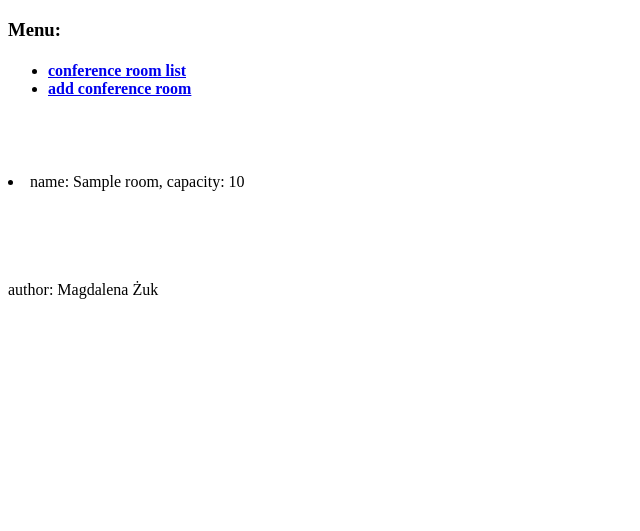
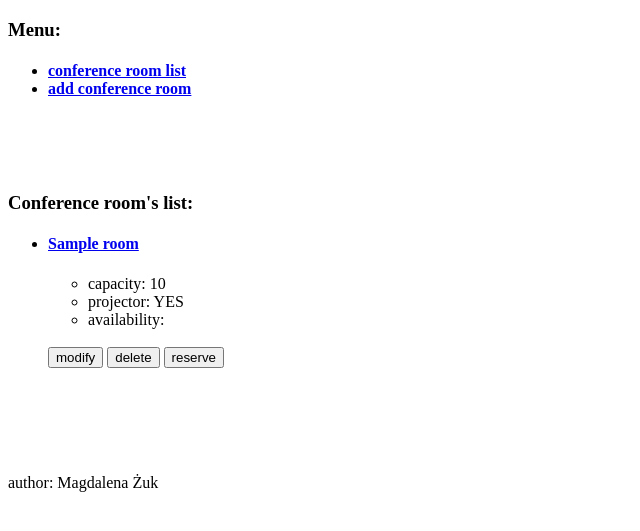
Before and after one commit to m-n-zuk/workshop_3, a Django app: page / in a window 1280 px wide. Shown: the top 531 px of the page, without its empty margins (0-640 px from the left). Run offline with Django 4.2, Linux system fonts and the light colour scheme; tables that the repository leaves empty hold one stand-in row (values such as "Sample post").

Commit message:
add_room - modification

```diff
--- a/application/views.py
+++ b/application/views.py
@@ -30,11 +30,38 @@ class AddRoom(View):
 
         return render(request, 'add_room.html', {'rooms': rooms})
 
-    # def post(self, request):
-    #
-    #     f_name = request.POST['f_name']
-    #     l_name = request.POST['l_name']
-    #
-    #     Person.objects.create(first_name=f_name, last_name=l_name)
-    #
-    #     return redirect('/sklep/add_person')
+    def post(self, request):
+
+        name = request.POST['name']
+        capacity = request.POST['capacity']
+        projector = request.POST.get('projector', False) == 'on'
+
+        rooms_n = Room.objects.filter(name=name)
+
+        if len(name) != 0:
+
+            if len(rooms_n) == 0:
+
+                if int(capacity) > 0:
+                    Room.objects.create(name=name, capacity=capacity, projector=projector)
+                    return redirect('/')
+                else:
+                    txt = "Conference room's capacity should be grater that 0!"
+                    return render(request, 'add_room.html', {'txt': txt})
+
+            else:
+                txt = "A conference room with that name is existing! Write another name."
+                return render(request, 'add_room.html', {'txt': txt})
+
+        else:
+            txt = "Conference room's name shouldn't be empty!"
+            return render(request, 'add_room.html', {'txt': txt})
+
+
+class RoomView(View):
+
+    def get(self, request, id):
+
+        room = Room.objects.get(id=id)
+
+        return render(request, 'room.html', {'room': room})
--- a/templates/main_page.html
+++ b/templates/main_page.html
@@ -26,10 +26,21 @@
 
     {% else %}
 
+        <h3> Conference room's list: </h3>
+
         {% for r in rooms %}
-
-            <li> name: {{ r.name }}, capacity: {{ r.capacity }} </li>
-
+        <ul>
+            <li> <h4> <a href="/room/{{ r.id }}"> {{ r.name }} </a> </h4></li>
+            <ul>
+                <li> capacity: {{ r.capacity }} </li>
+                <li> projector: {% if r.projector == True %} YES {% else %} NO {% endif %} </li>
+                <li> availability: </li>
+            </ul>
+        <br>
+            <a href="/room/modify/{{r.id}}"><input type="button" value="modify" /></a>
+            <a href="/room/delete/{{r.id}}"><input type="button" value="delete" /></a>
+            <a href="/room/modify/reserve/{{r.id}}"><input type="button" value="reserve" /></a>
+        </ul>
         {% endfor %}
 
 
--- a/workshop_3/urls.py
+++ b/workshop_3/urls.py
@@ -22,6 +22,7 @@ urlpatterns = [
     path('test/', views.Test.as_view()),
 
     path('', views.MainPage.as_view()),
-    path('room/new', views.AddRoom.as_view())
+    path('room/new', views.AddRoom.as_view()),
+    path('room/<int:id>', views.RoomView.as_view())
 
 ]
```
Also changed, not shown: templates/add_room.html (+4 -3 lines).
